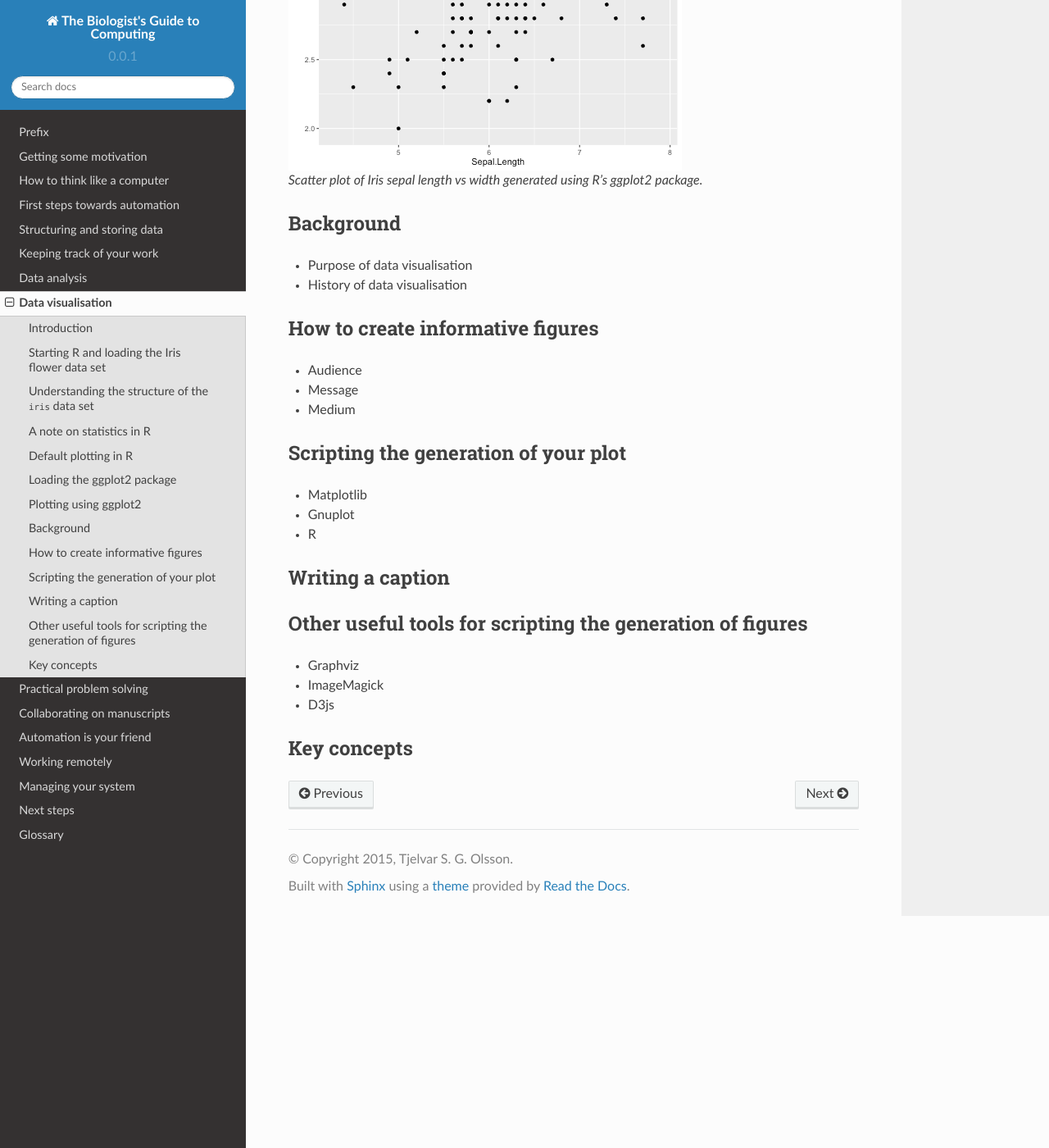
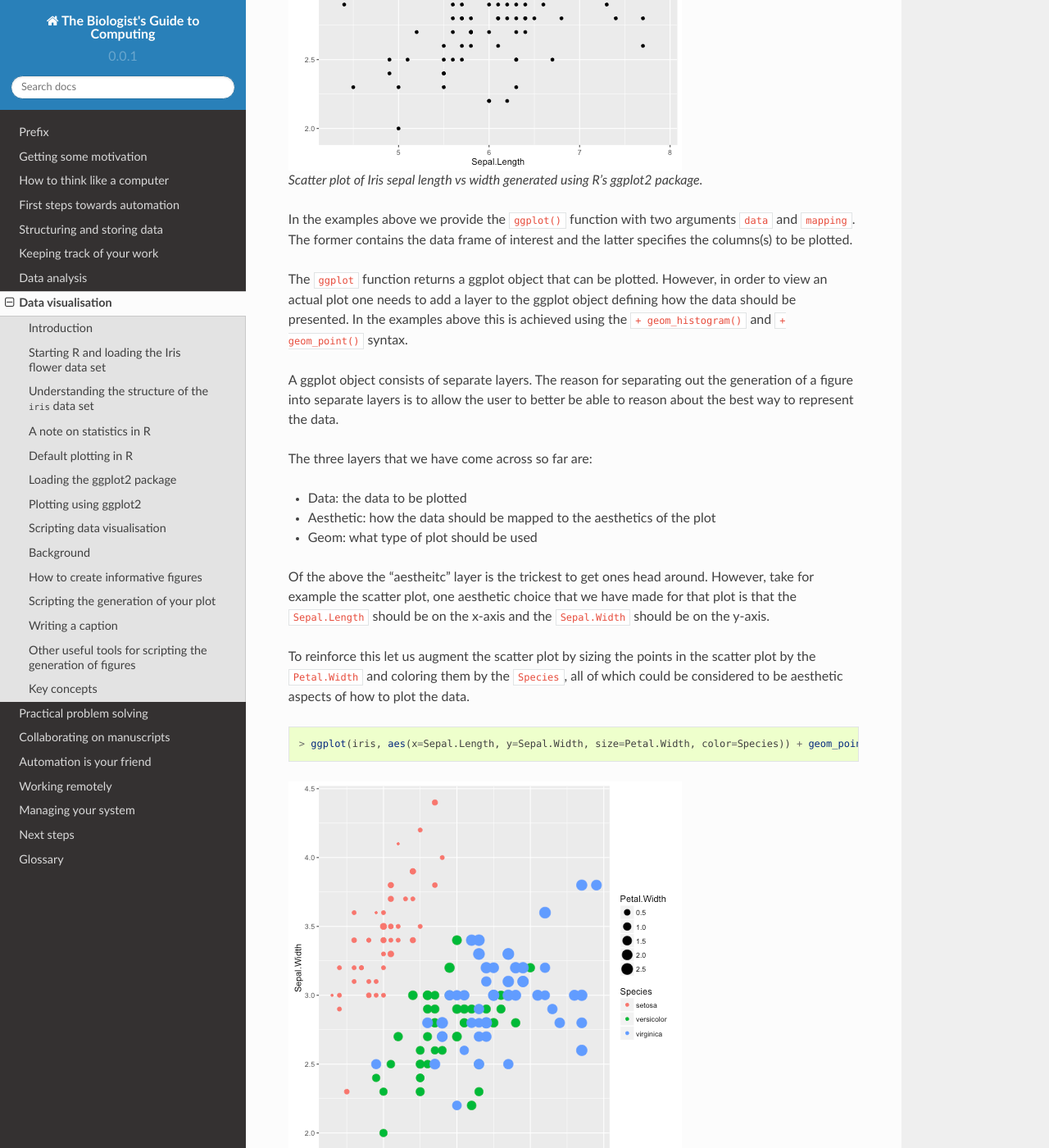
Before and after one commit to tjelvar-olsson/biologists-guide-to-computing, a Sphinx documentation site: the page built from source/data-visualisation.rst, in a window 1280 px wide and 1400 px high, scrolled down 8124 px. Shown: the whole window at 82% size. Built offline with Sphinx 7.4.7 and the Read the Docs theme 2.0.0, drawn with Linux system fonts in a browser that asks for light colours; some of the changed text lies outside the part shown.

Commit message:
Finished off basic intro to ggplot

```diff
--- a/source/data-visualisation.rst
+++ b/source/data-visualisation.rst
@@ -336,9 +336,10 @@ into more details about what it all means let's create the scatter plot to
 get a better feeling of how to work with ggplot2.
 
 
+
 .. code-block:: R
 
-    > ggplot(data=iris, mapping=aes(Sepal.Length, Sepal.Width)) + geom_point()
+    > ggplot(data=iris, mapping=aes(x=Sepal.Length, y=Sepal.Width)) + geom_point()
 
 
 .. figure:: images/ggplot_iris_sepal_length_vs_width_scatterplot.png
@@ -347,6 +348,50 @@ get a better feeling of how to work with ggplot2.
    Scatter plot of Iris sepal length vs width generated using R's ggplot2
    package.
 
+In the examples above we provide the ``ggplot()`` function with two
+arguments ``data`` and ``mapping``. The former contains the data frame
+of interest and the latter specifies the columns(s) to be plotted.
+
+The ``ggplot`` function returns a ggplot object that can be plotted.  However,
+in order to view an actual plot one needs to add a layer to the ggplot object
+defining how the data should be presented.  In the examples above this is
+achieved using the ``+ geom_histogram()`` and ``+ geom_point()`` syntax.
+
+A ggplot object consists of separate layers. The reason for separating out the
+generation of a figure into separate layers is to allow the user to better be
+able to reason about the best way to represent the data.
+
+The three layers that we have come across so far are:
+
+- Data: the data to be plotted
+- Aesthetic: how the data should be mapped to the aesthetics of the plot
+- Geom: what type of plot should be used
+
+Of the above the "aestheitc" layer is the trickest to get ones head around.
+However, take for example the scatter plot, one aesthetic choice that we have
+made for that plot is that the ``Sepal.Length`` should be on the x-axis and
+the ``Sepal.Width`` should be on the y-axis.
+
+To reinforce this let us augment the scatter plot by sizing the points in the
+scatter plot by the ``Petal.Width`` and coloring them by the ``Species``, all
+of which could be considered to be aesthetic aspects of how to plot the data.
+
+.. code-block:: R
+
+    > ggplot(iris, aes(x=Sepal.Length, y=Sepal.Width, size=Petal.Width, color=Species)) + geom_point()
+
+.. figure:: images/ggplot_aesthetic_scatter_plot.png
+   :alt: Iris sepal length vs width, ponints sized by petal width coloured by species.
+
+   Scatter plot of Iris sepal length vs width, where the size of each point represents
+   the petal width and the colour is used to indicate the species.
+
+By adding these additional aesthetic attributes to the figure we can start to
+discern some structure that was previously hidden.
+
+
+Scripting data visualisation
+----------------------------
 
 
 Background
```
Also changed, not shown: source/images/ggplot_aesthetic_scatter_plot.png (added).
